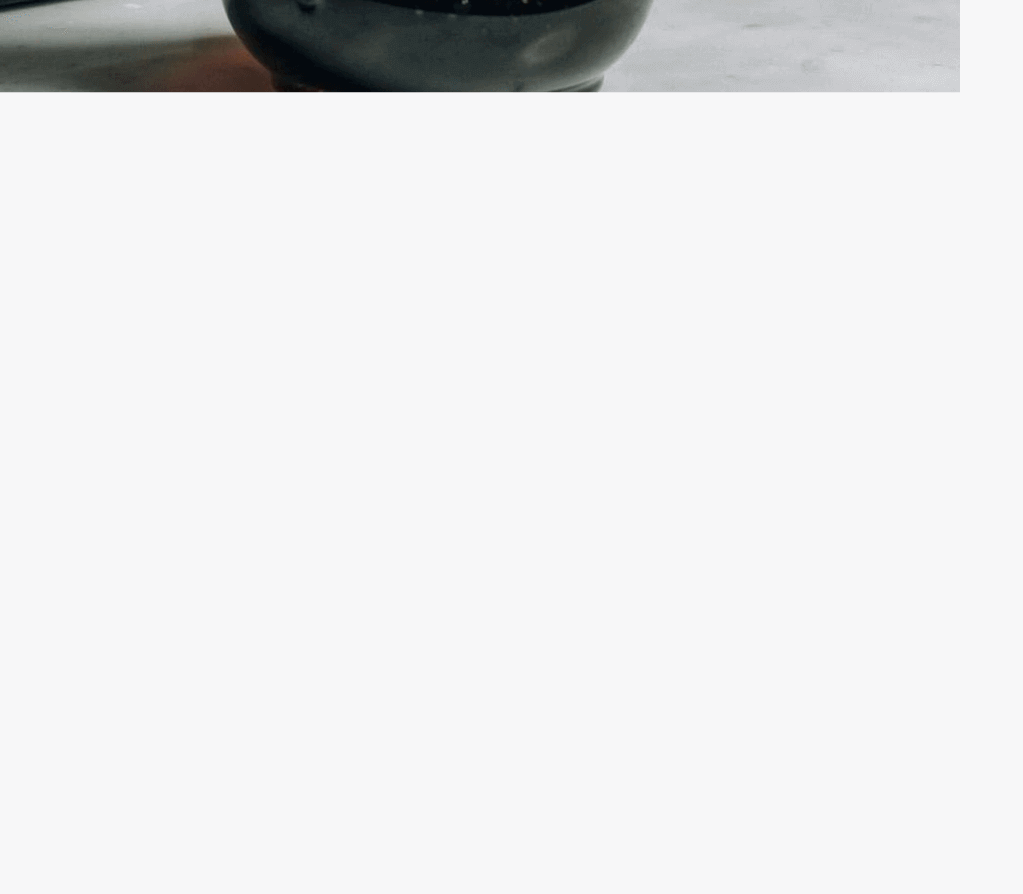
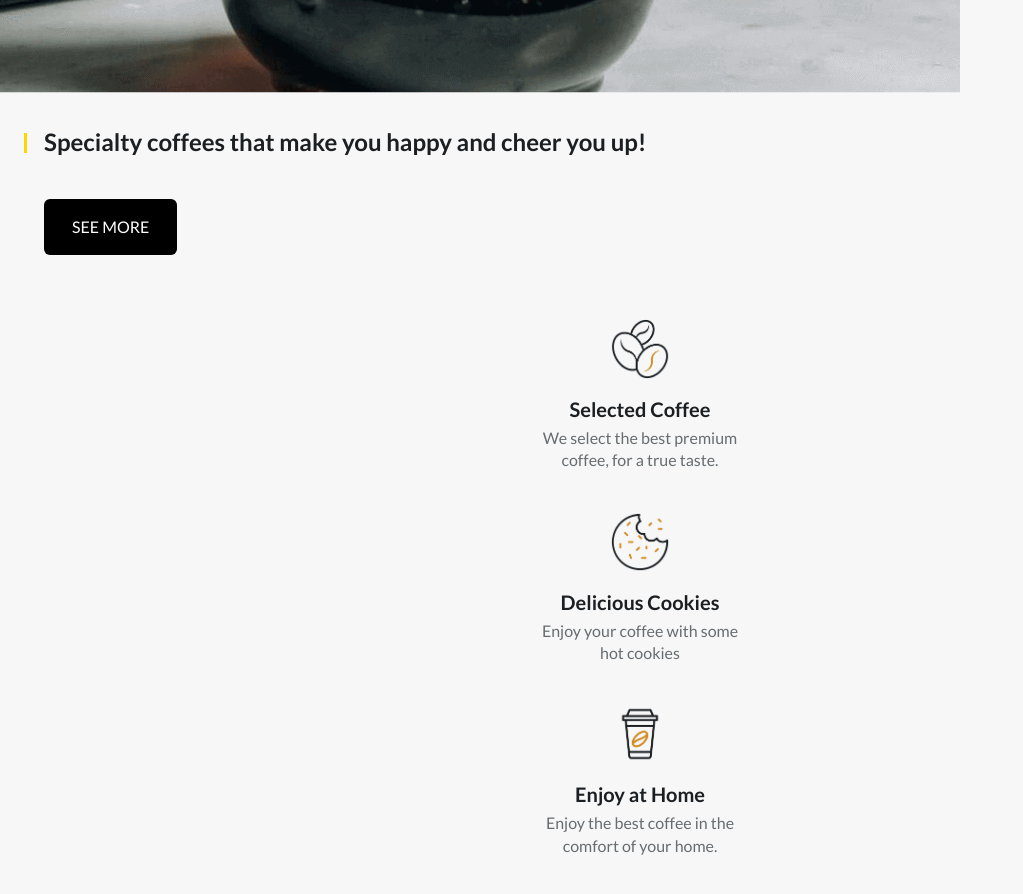
Before and after one commit to wildan1615/warungKopi-TailwindCss, a website: page src/index.html in a window 1280 px wide. Shown: the part 1420-2314 px from the top of the page, without its empty margins (0-1023 px from the left). Before the commit the page ends 1961 px from the top, so only its background shows below. Drawn offline with nearby package versions, Linux system fonts and the light colour scheme.

Commit message:
membuat especiality section

```diff
--- a/src/index.html
+++ b/src/index.html
@@ -91,7 +91,31 @@
 
             <!--==================== ESPECIALTY ====================-->
             <div class="specialty section container" id="specialty">
-
+                <div class="specialty-container">
+                    <div class="specialty-box">
+                        <h2 class="section-title">Specialty coffees that make you happy and cheer you up!</h2>
+                        <div>
+                            <a href="#" class="button inline-block bg-black text-base text-white uppercase py-4 px-7 rounded-md ml-5">See more</a>
+                        </div>
+                    </div>
+                    <div class="grid mt-16 grid-cols-[200px] justify-center gap-y-10">
+                        <div class="text-center group">
+                            <img src="img/specialty1.png" alt="" class="w-[60px] mb-4 duration-[.4s] mx-auto group-hover:-translate-y-1">
+                            <h3 class="text-xl mb-1">Selected Coffee</h3>
+                            <p class="specialty-desc">We select the best premium coffee, for a true taste.</p>
+                        </div>
+                        <div class="text-center group">
+                            <img src="img/specialty2.png" alt="" class="w-[60px] mb-4 duration-[.4s] mx-auto group-hover:-translate-y-1">
+                            <h3 class="text-xl mb-1">Delicious Cookies</h3>
+                            <p class="specialty-desc">Enjoy your coffee with some hot cookies</p>
+                        </div>
+                        <div class="text-center group">
+                            <img src="img/specialty3.png" alt="" class="w-[60px] mb-4 duration-[.4s] mx-auto group-hover:-translate-y-1">
+                            <h3 class="text-xl mb-1">Enjoy at Home</h3>
+                            <p class="specialty-desc">Enjoy the best coffee in the comfort of your home.</p>
+                        </div>
+                    </div>
+                </div>
             </div>
 
             <!--==================== PRODUCTS ====================-->
```
Also changed, not shown: dist/output.css.
